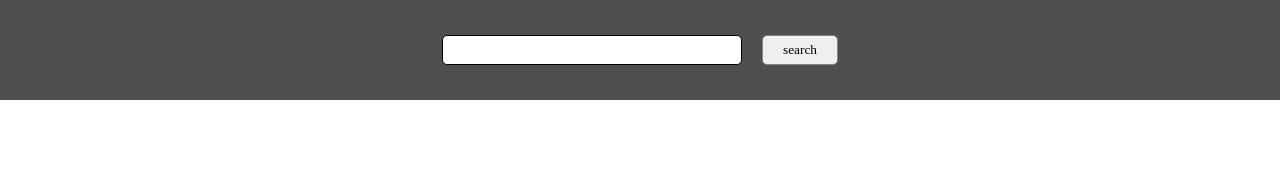
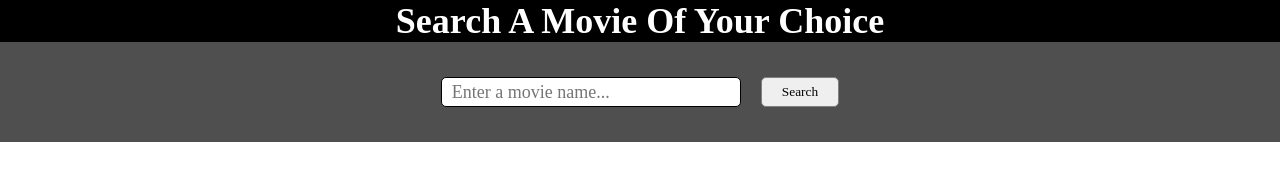
Before and after one commit to TejoVarma/MOVIE-SEARCH-APP, a plain HTML site: page index.html in a window 1280 px wide. Drawn offline with Linux system fonts and the light colour scheme.

Commit message:
made some changes in index.html

```diff
--- a/index.html
+++ b/index.html
@@ -10,9 +10,12 @@
 </head>
 
 <body>
+    <div id = "heading">
+        <h1>Search A Movie Of Your Choice</h1>
+    </div>
     <div id="search-bar">
-        <input type="text" id="searchBar">
-        <button id="forSearch" onclick="getData()">search</button>
+        <input type="text" id="searchBar" placeholder="Enter a movie name...">
+        <button id="forSearch" onclick="getData()">Search</button>
     </div>
     <div id="content">
     </div>
--- a/styles/index.css
+++ b/styles/index.css
@@ -65,6 +65,13 @@
     border-radius: 50%;
     animation: loader 2s linear infinite;
 }
+#heading{
+    width: 100%;
+    text-align: center;
+    font-size: 18px;
+    background-color: black;
+    color: white;
+}
 
 @keyframes loader {
     from {
```
